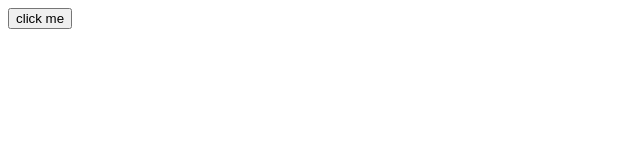
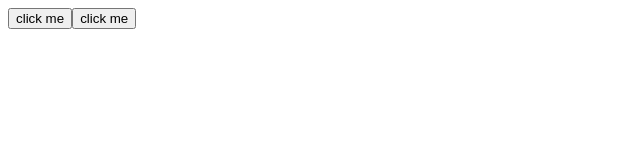
Before and after one commit to lan-sheng/react-basic, a React (Create React App) app: page / in a window 1280 px wide. Shown: the top 160 px of the page, without its empty margins (0-640 px from the left). Built offline with nearby package versions, Linux system fonts and the light colour scheme.

Commit message:
React组件基础使用

```diff
--- a/src/App.js
+++ b/src/App.js
@@ -1,22 +1,13 @@
-// const handleClick = () => {
-//   console.log('button被点击了')
+// function Button() {
+//   return <button>click me</button>
 // }
-// 事件参数
-// const handleClick = (e) => {
-//   console.log('button被点击了',e)
-// }
-// 传递自定义参数
-// const handleClick = name => {
-//   console.log('button被点击了', name)
-// }
-// 既传递自定义参数又传递事件对象e
-const handleClick = (name, e) => {
-  console.log('button被点击了', name, e)
-}
+const Button=()=><button>click me</button>
+
 function App() {
   return (
     <div className="App">
-      <button onClick={e => handleClick('aaa', e)}>click me</button>
+      <Button />
+      <Button></Button>
     </div>
   )
 }
```
